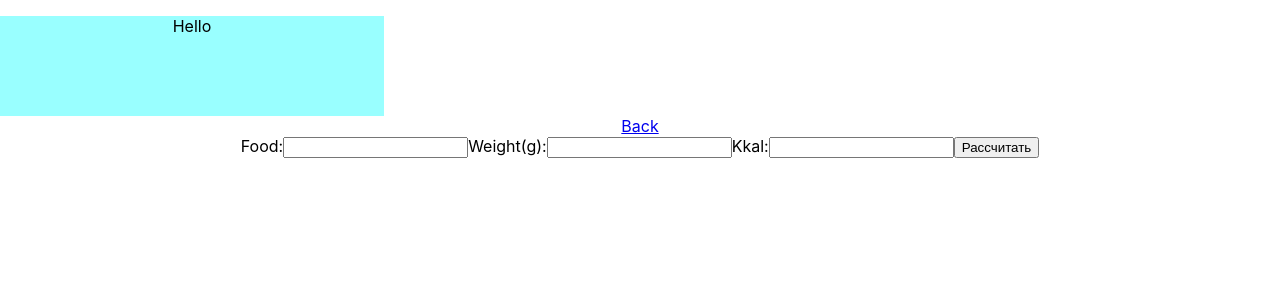
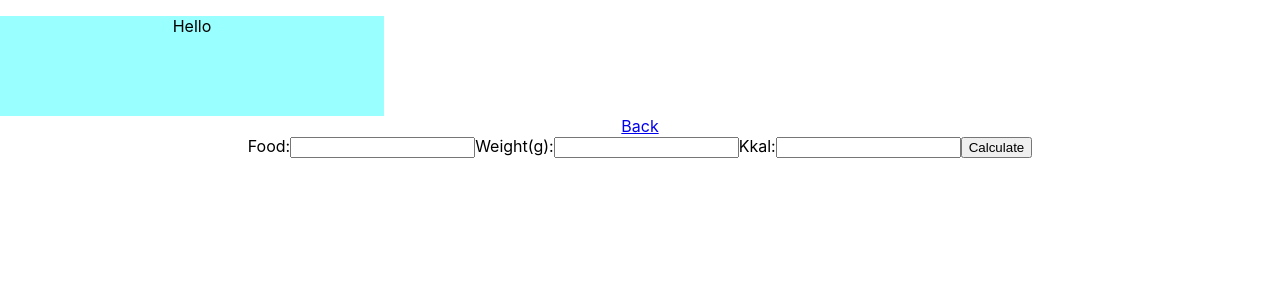
Before and after one commit to Recipe-calorie-counter/counter, a React (Create React App) app in the folder counter/: page /converter in a window 1280 px wide. Shown: the top 300 px of the page. Built offline with nearby package versions, Linux system fonts and the light colour scheme.

Commit message:
Full English

```diff
--- a/counter/src/components/Converter.js
+++ b/counter/src/components/Converter.js
@@ -14,7 +14,7 @@
 const Converter = () => {
 
     function handleSubmit(e) {
-        alert('Хватит жрать!');
+        alert('Stop eating!');
         e.preventDefault();
       }
 
@@ -37,7 +37,7 @@
                     Kkal:
                     <input type ="text" name="Kkal"/>
                 </label>
-                <button type="submit">Рассчитать</button>
+                <button type="submit">Calculate</button>
             </form>
 
         </div>
--- a/counter/src/components/converter/FormConverter.js
+++ b/counter/src/components/converter/FormConverter.js
@@ -15,7 +15,7 @@
                     Kkal:
                     <input type ="text" name="Kkal"/>
                 </label>
-                <button type="submit">Рассчитать</button>
+                <button type="submit">Calculate</button>
             </form>
     );
 };
```
